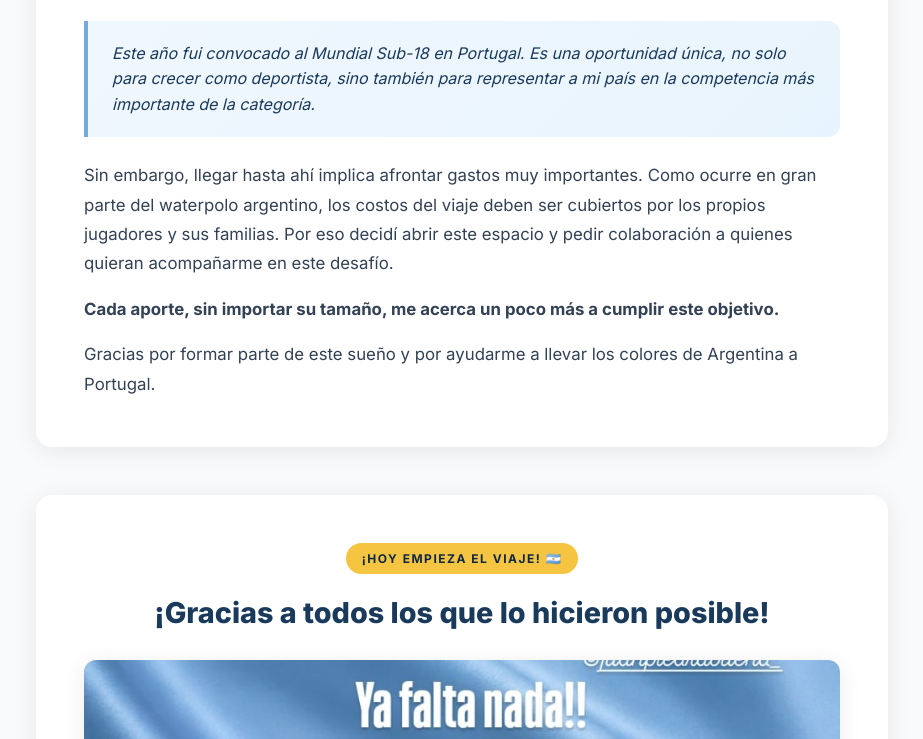
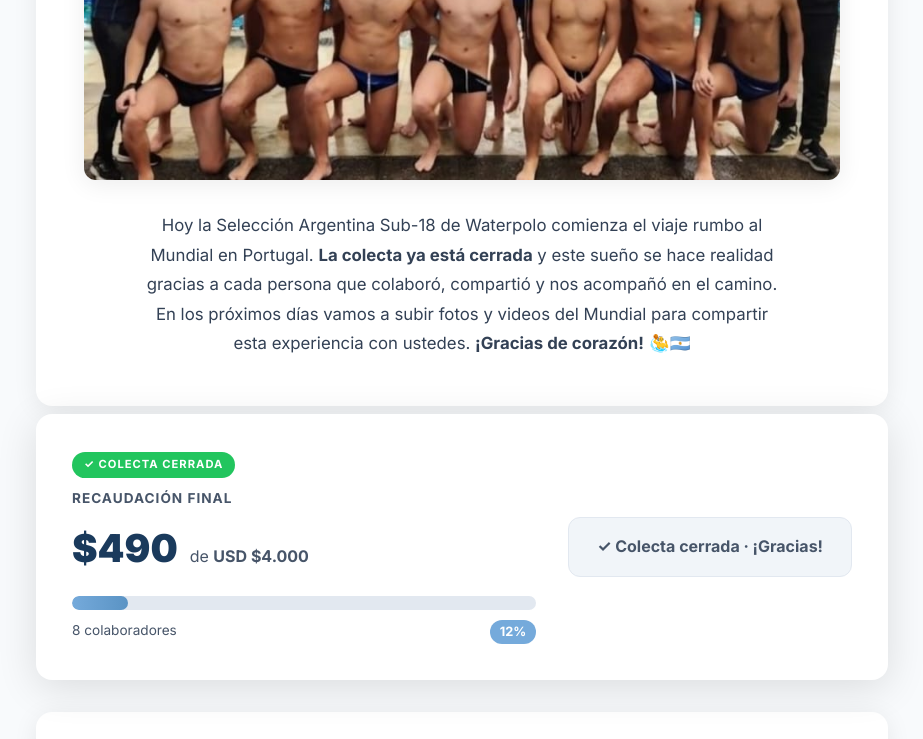
Before and after one commit to matiasmolinas/mateo, a plain HTML site: page index.html in a window 1280 px wide. Shown: the part 2058-2797 px from the top of the page, without its empty margins (178-1101 px from the left). Drawn offline with Linux system fonts and the light colour scheme.

Commit message:
Priorizar agradecimiento y marcar colecta cerrada
Sube la foto + agradecimiento al tope (después del hero), actualiza el
texto (colecta cerrada + próximamente fotos/videos del Mundial) y marca
la colecta como cerrada deshabilitando los botones de donar.

Co-Authored-By: Claude Opus 4.8 (1M context) <noreply@anthropic.com>

```diff
--- a/index.html
+++ b/index.html
@@ -586,6 +586,28 @@
             margin: 0 auto;
         }
 
+        /* Colecta cerrada */
+        .closed-badge {
+            display: inline-block;
+            background: var(--green);
+            color: white;
+            font-size: 0.7rem;
+            font-weight: 700;
+            padding: 4px 12px;
+            border-radius: 100px;
+            text-transform: uppercase;
+            letter-spacing: 1px;
+            margin-bottom: 10px;
+        }
+
+        .btn-closed {
+            background: var(--gray-100);
+            color: var(--gray-600);
+            border: 1px solid var(--gray-200);
+            cursor: default;
+            pointer-events: none;
+        }
+
         /* Gallery */
         .gallery-section {
             max-width: 900px;
@@ -879,12 +901,23 @@
     </div>
 </section>
 
+<!-- Gracias / Selección -->
+<section class="thanks-section">
+    <div class="thanks-card fade-in">
+        <span class="thanks-badge">&iexcl;Hoy comienza el viaje! &#127462;&#127479;</span>
+        <h2>&iexcl;Gracias a todos los que lo hicieron posible!</h2>
+        <img src="assets/seleccion.jpeg" alt="La Selecci&oacute;n Argentina Sub-18 de Waterpolo lista para viajar al Mundial" loading="lazy" onclick="openLightbox(this.src)">
+        <p>Hoy la Selecci&oacute;n Argentina Sub-18 de Waterpolo comienza el viaje rumbo al Mundial en Portugal. <strong>La colecta ya est&aacute; cerrada</strong> y este sue&ntilde;o se hace realidad gracias a cada persona que colabor&oacute;, comparti&oacute; y nos acompa&ntilde;&oacute; en el camino. En los pr&oacute;ximos d&iacute;as vamos a subir fotos y videos del Mundial para compartir esta experiencia con ustedes. <strong>&iexcl;Gracias de coraz&oacute;n!</strong> &#129341;&#8205;&#9794;&#65039;&#127462;&#127479;</p>
+    </div>
+</section>
+
 <!-- Progress -->
 <section class="progress-section">
     <div class="progress-card fade-in">
         <div class="progress-top">
             <div class="progress-info">
-                <h3>Objetivo de recaudaci&oacute;n</h3>
+                <span class="closed-badge">&#10003; Colecta cerrada</span>
+                <h3>Recaudaci&oacute;n final</h3>
                 <div class="progress-amounts">
                     <span class="progress-current" id="raised">$0</span>
                     <span class="progress-goal">de <strong>USD $4.000</strong></span>
@@ -898,10 +931,7 @@
                 </div>
             </div>
             <div class="donate-buttons">
-                <a href="#donar" class="btn btn-mp">
-                    <svg class="btn-icon" viewBox="0 0 24 24" fill="currentColor"><path d="M11.5 2C6.81 2 3 5.81 3 10.5S6.81 19 11.5 19h.5v3l3-4.03c2.85-1.5 4.5-4.53 4.5-7.97C19.5 5.81 15.69 2 11 2h.5zm-1 12h-2v-2h2v2zm0-3h-2V6h2v5z"/></svg>
-                    Quiero colaborar
-                </a>
+                <span class="btn btn-closed">&#10003; Colecta cerrada &middot; &iexcl;Gracias!</span>
             </div>
         </div>
     </div>
@@ -953,16 +983,6 @@
         <p><strong>Cada aporte, sin importar su tama&ntilde;o, me acerca un poco m&aacute;s a cumplir este objetivo.</strong></p>
 
         <p>Gracias por formar parte de este sue&ntilde;o y por ayudarme a llevar los colores de Argentina a Portugal.</p>
-    </div>
-</section>
-
-<!-- Gracias / Selección -->
-<section class="thanks-section">
-    <div class="thanks-card fade-in">
-        <span class="thanks-badge">&iexcl;Hoy empieza el viaje! &#127462;&#127479;</span>
-        <h2>&iexcl;Gracias a todos los que lo hicieron posible!</h2>
-        <img src="assets/seleccion.jpeg" alt="La Selecci&oacute;n Argentina Sub-18 de Waterpolo lista para viajar al Mundial" loading="lazy" onclick="openLightbox(this.src)">
-        <p>Hoy la Selecci&oacute;n Argentina Sub-18 de Waterpolo comienza el viaje rumbo al Mundial en Portugal. Este sue&ntilde;o se hace realidad gracias a cada persona que colabor&oacute;, comparti&oacute; y nos acompa&ntilde;&oacute; en el camino. <strong>&iexcl;Gracias de coraz&oacute;n!</strong> &#129341;&#8205;&#9794;&#65039;&#127462;&#127479;</p>
     </div>
 </section>
 
@@ -1027,18 +1047,13 @@
 <!-- How to Donate -->
 <section class="how-section" id="donar">
     <div class="how-card fade-in">
-        <h2>&iquest;C&oacute;mo colaborar?</h2>
+        <h2>Colecta cerrada</h2>
         <div class="how-grid" style="grid-template-columns: 1fr;">
             <div class="how-option">
-                <div class="flag">&#127462;&#127479; &#128181;</div>
-                <h3>Transferencia en d&oacute;lares</h3>
-                <p>Transfer&iacute; d&oacute;lares directamente a la cuenta de <strong>Mateo L&oacute;pez</strong>.</p>
-                <div style="background: rgba(255,255,255,0.15); border-radius: 8px; padding: 12px 16px; font-family: monospace; font-size: 0.85rem; word-break: break-all; margin-bottom: 16px;">
-                    CBU: 2850371220094847862264
-                </div>
-                <button class="btn btn-mp" onclick="navigator.clipboard.writeText('2850371220094847862264').then(() => { this.textContent = '\u2713 CBU copiado!'; setTimeout(() => { this.textContent = 'Copiar CBU'; }, 2000); })">
-                    Copiar CBU
-                </button>
+                <div class="flag">&#10003; &#127462;&#127479;</div>
+                <h3>&iexcl;Gracias por tu apoyo!</h3>
+                <p>La colecta ya est&aacute; cerrada. Gracias a todos los que colaboraron, Mateo ya viaja rumbo al Mundial. En los pr&oacute;ximos d&iacute;as compartiremos fotos y videos de la experiencia.</p>
+                <span class="btn btn-closed">Colecta cerrada</span>
             </div>
         </div>
     </div>
```
